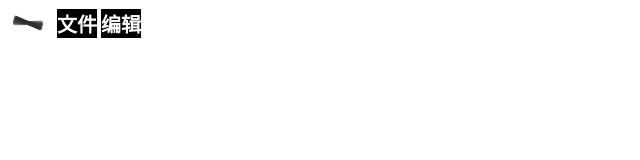
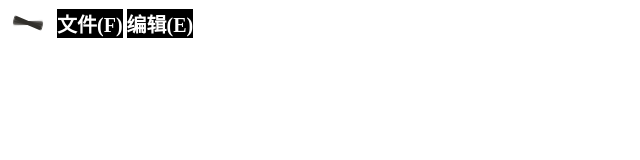
Before and after one commit to Ecc2u/FE--, a plain HTML site: page css-menu.html in a window 1280 px wide. Shown: the whole page, without its empty margins (0-640 px from the left). Drawn offline with Linux system fonts and the light colour scheme.

Commit message:
样式更改

```diff
--- a/css-menu.html
+++ b/css-menu.html
@@ -17,7 +17,7 @@
     <div class="pinwheel__line"></div>
     <div class="pinwheel__line"></div>
 </div>
-    <div class='tab1'>文件
+    <div class='tab1'>文件(F)
       <ul>
         <li>新建文件</li>
         <li>新建文件夹</li>
@@ -31,7 +31,7 @@
         </li>
       </ul>
     </div>
-    <div class='tab1'>编辑
+    <div class='tab1'>编辑(E)
       <ul>
         <li>撤销</li>
         <li>恢复</li>
```
